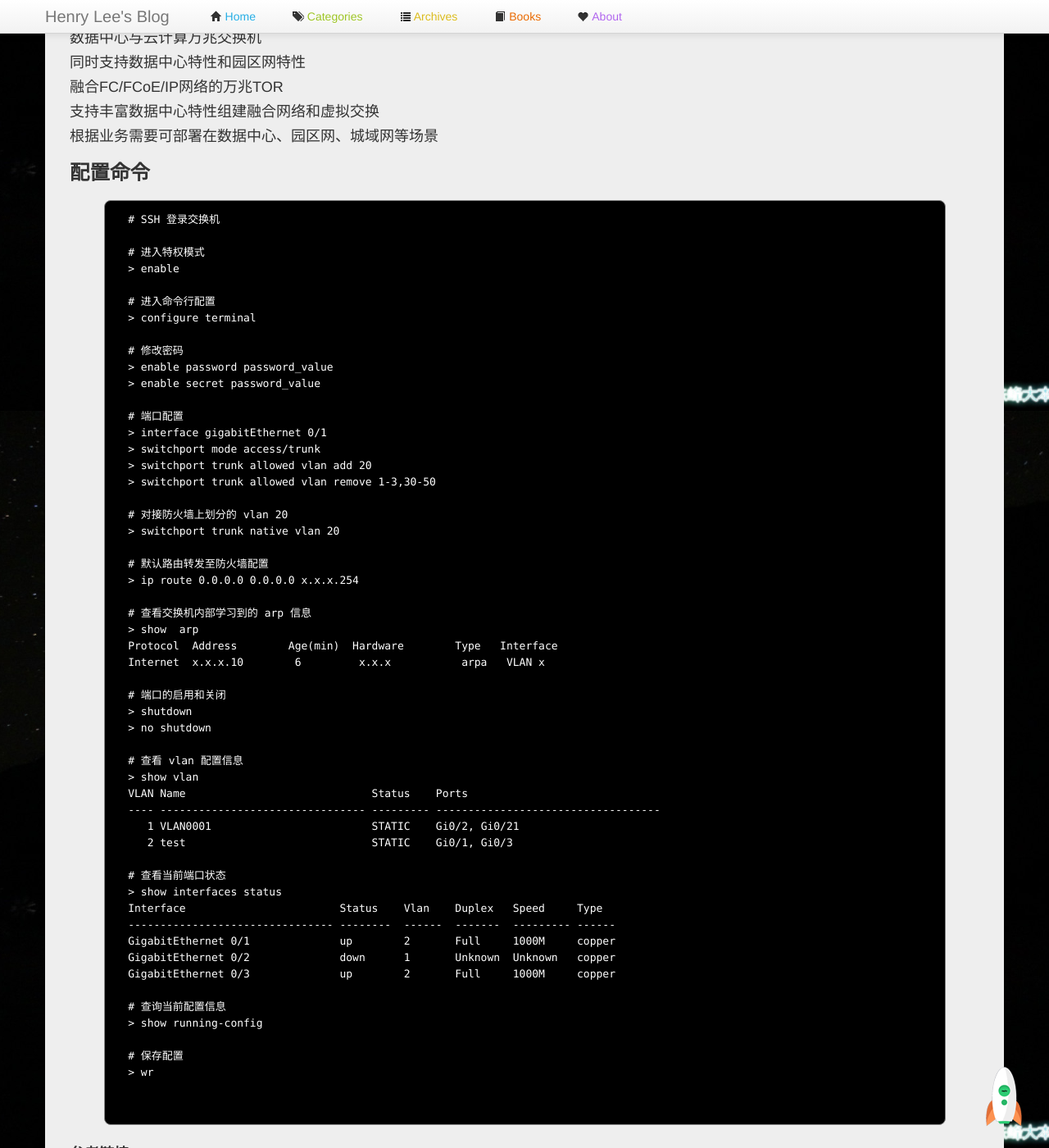
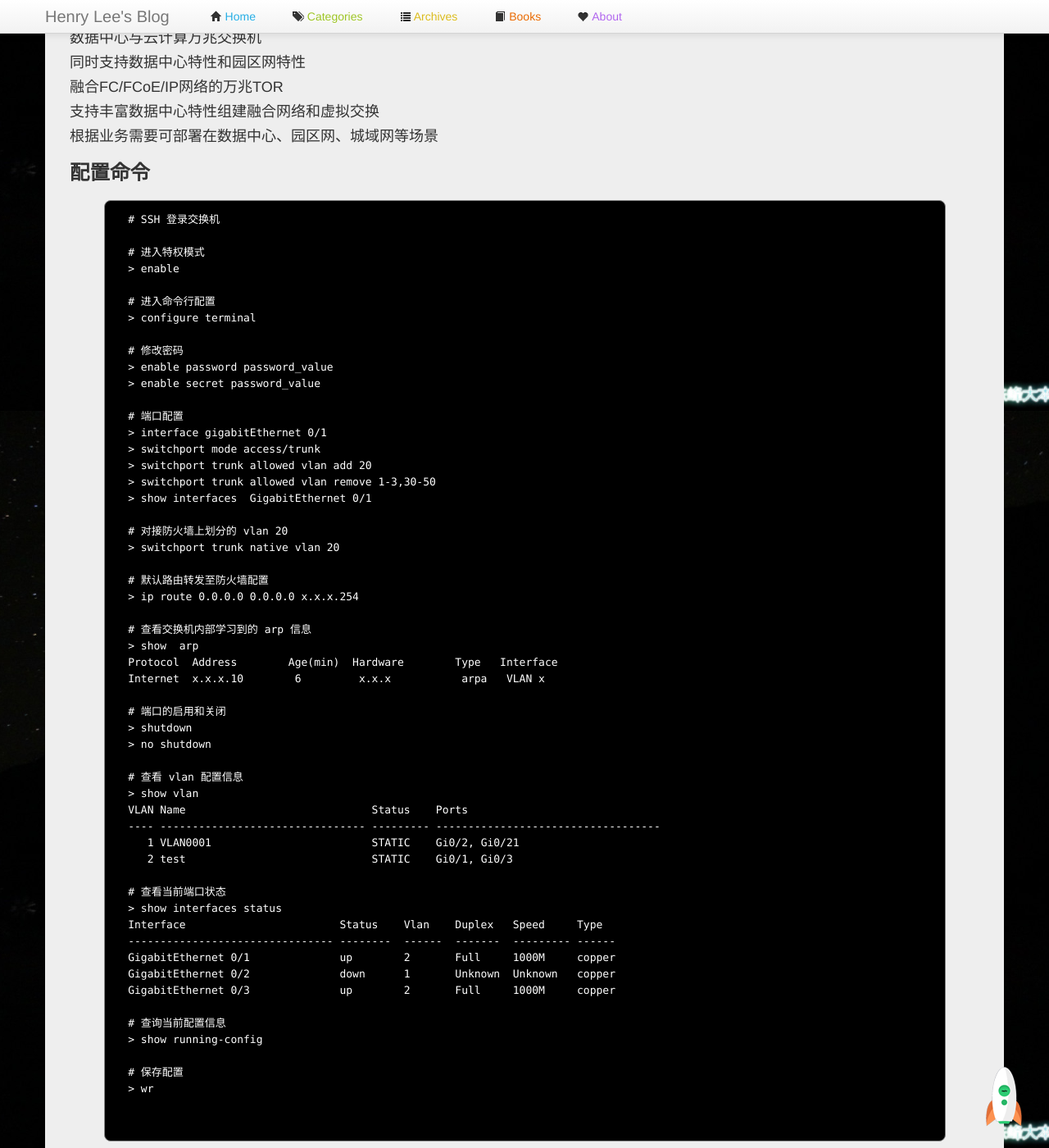
Before and after one commit to manageyp/manageyp.github.com, a Jekyll site: the page built from _posts/2015-10-03-ruijie-switches-configuration-commands.html, in a window 1280 px wide and 1400 px high, scrolled down 399 px. Shown: the whole window at 82% size. Built offline with Jekyll 4.4.1, drawn with Linux system fonts in a browser that asks for light colours; comment, search, counter and statistics services are not loaded.

Commit message:
[Change] ruijie-switches-configuration-commands

```diff
--- a/_posts/2015-10-03-ruijie-switches-configuration-commands.html
+++ b/_posts/2015-10-03-ruijie-switches-configuration-commands.html
@@ -49,6 +49,7 @@ RG-S6000系列交换机通过业界最先进的虚拟化技术可以大幅提高
   > switchport mode access/trunk
   > switchport trunk allowed vlan add 20
   > switchport trunk allowed vlan remove 1-3,30-50
+  > show interfaces  GigabitEthernet 0/1
 
   # 对接防火墙上划分的 vlan 20
   > switchport trunk native vlan 20
```
